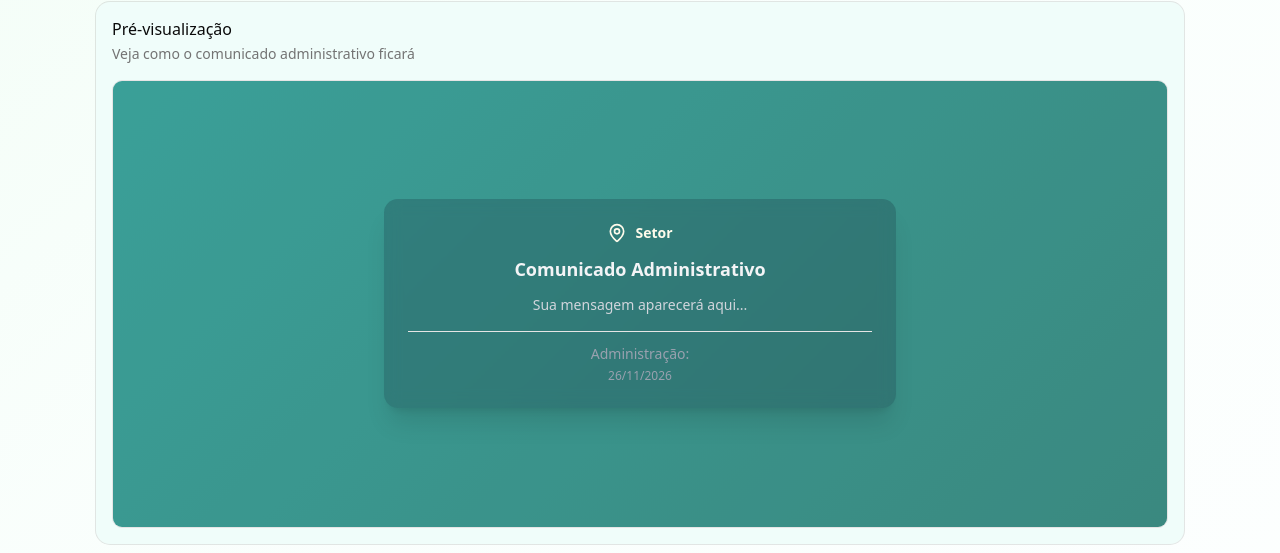
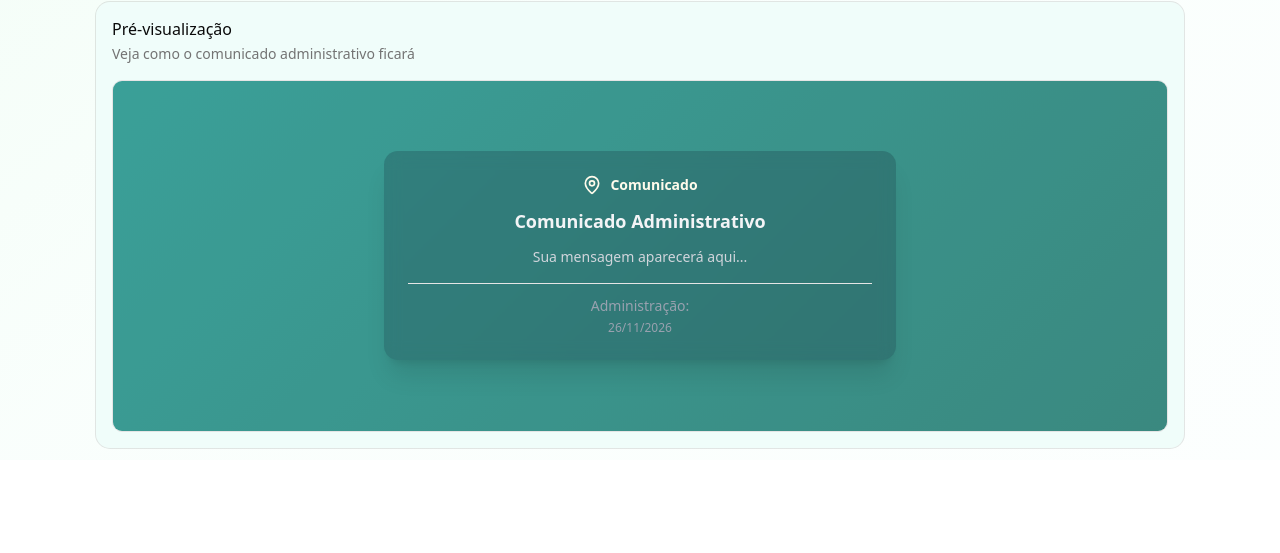
Before and after one commit to leosilva/notifica-frontend, a React (Vite) app: page /comunicados/criar in a window 1280 px wide. Shown: the part 562-1115 px from the top of the page. After the commit the page ends 1022 px from the top, so only its background shows below. Built offline with nearby package versions, Linux system fonts and the light colour scheme; no server answers.

Commit message:
fix: announcement page spaces

```diff
--- a/src/modules/components/announcement-preview/admin-preview.view.tsx
+++ b/src/modules/components/announcement-preview/admin-preview.view.tsx
@@ -48,7 +48,7 @@ const Preview = memo(
           </CardDescription>
         </CardHeader>
         <CardContent>
-          <div className="relative flex items-center justify-center p-6 h-[28rem] rounded-lg overflow-hidden border bg-gray-100 dark:bg-gray-900">
+          <div className="relative flex items-center justify-center p-4 h-[22rem] rounded-lg overflow-hidden border bg-gray-100 dark:bg-gray-900">
             <div
               className="absolute inset-0 transition-opacity duration-75 z-0 pointer-events-none"
               style={{
@@ -68,7 +68,7 @@ const Preview = memo(
               <div className="flex items-center justify-center gap-2 mb-3">
                 <MapPin className="h-5 w-5 text-amber-50" />
                 <span className="font-semibold text-amber-50">
-                  {selectedSector || 'Setor'}
+                  {'Comunicado'}
                 </span>
               </div>
 
```
